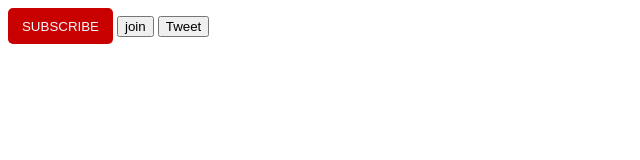
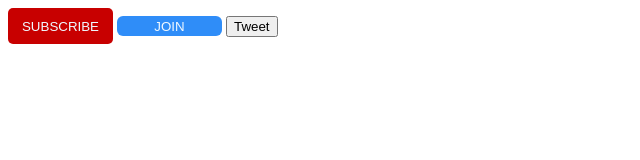
Before and after one commit to F-gsantos/Front-end, a plain HTML site: page aula 0/aula1/botoes.html in a window 1280 px wide. Shown: the whole page, without its empty margins (0-640 px from the left). Drawn offline with Linux system fonts and the light colour scheme.

Commit message:
atualização join

```diff
--- a/aula 0/aula1/botoes.html
+++ b/aula 0/aula1/botoes.html
@@ -29,6 +29,47 @@
     opacity: 0.5;
 }
 
+    .entar{
+        background-color: rgb(47, 141, 248);
+        color: aliceblue;
+        border: none;
+        width: 105px;
+        height: 20px;
+        text-transform: uppercase;
+        border-radius: 6px;
+        cursor: pointer;
+        transition: 0,3ms;
+}
+
+.entar:hover {
+
+    background-color: rgb(56, 173, 209);
+    opacity: 90%;
+}
+
+.entar:active{
+
+    opacity: 0.5;
+}
+
+
+
+
+
+
+
+
+
+
+
+
+
+
+
+
+
+
+
 
     </style>
 </head>
@@ -37,7 +78,7 @@
 
 <button class="cadastro">Subscribe</button>
 <button class="entar">join</button>
-<button class="tweet">Tweet</button>
+<button class="tweeter">Tweet</button>
 
 
 
```
